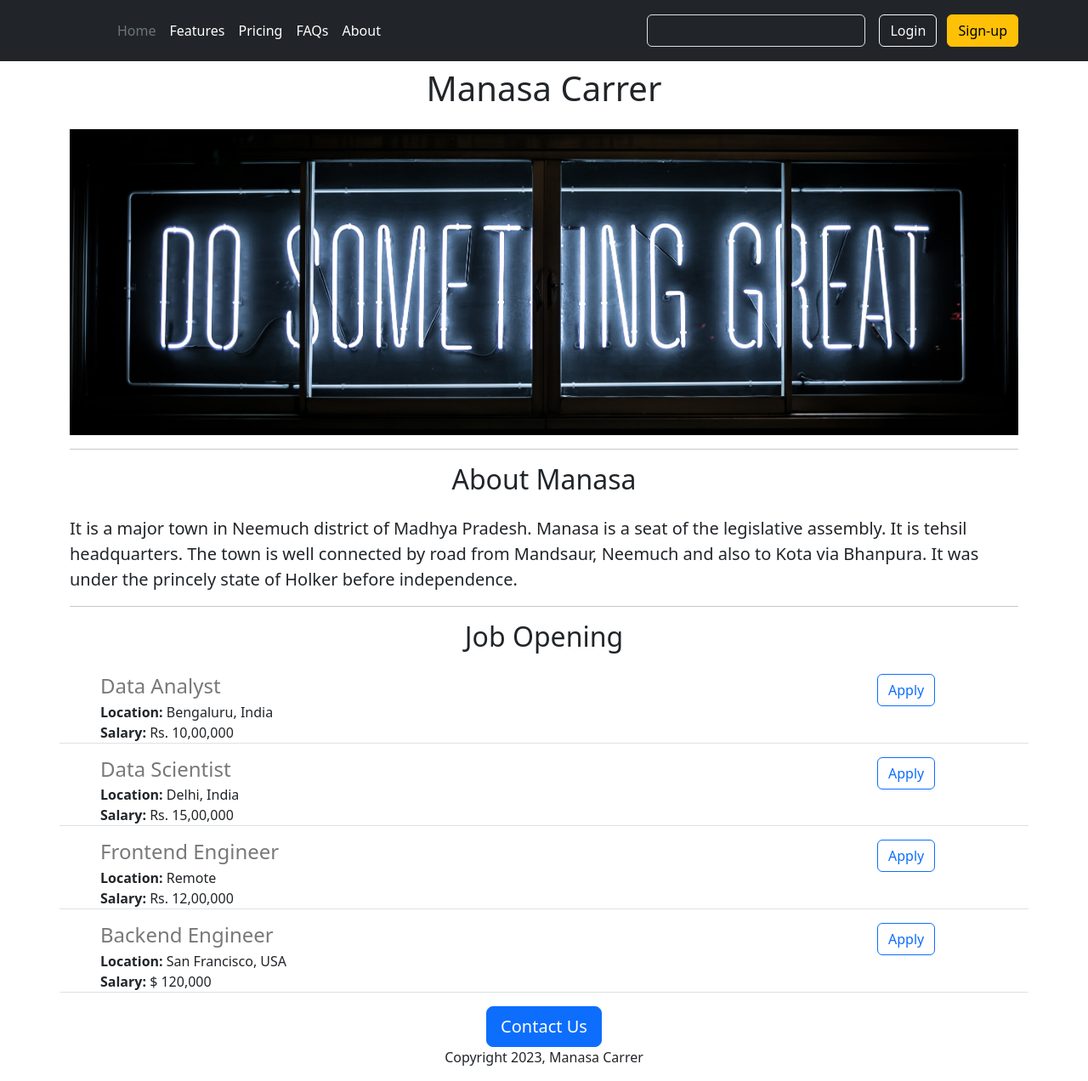
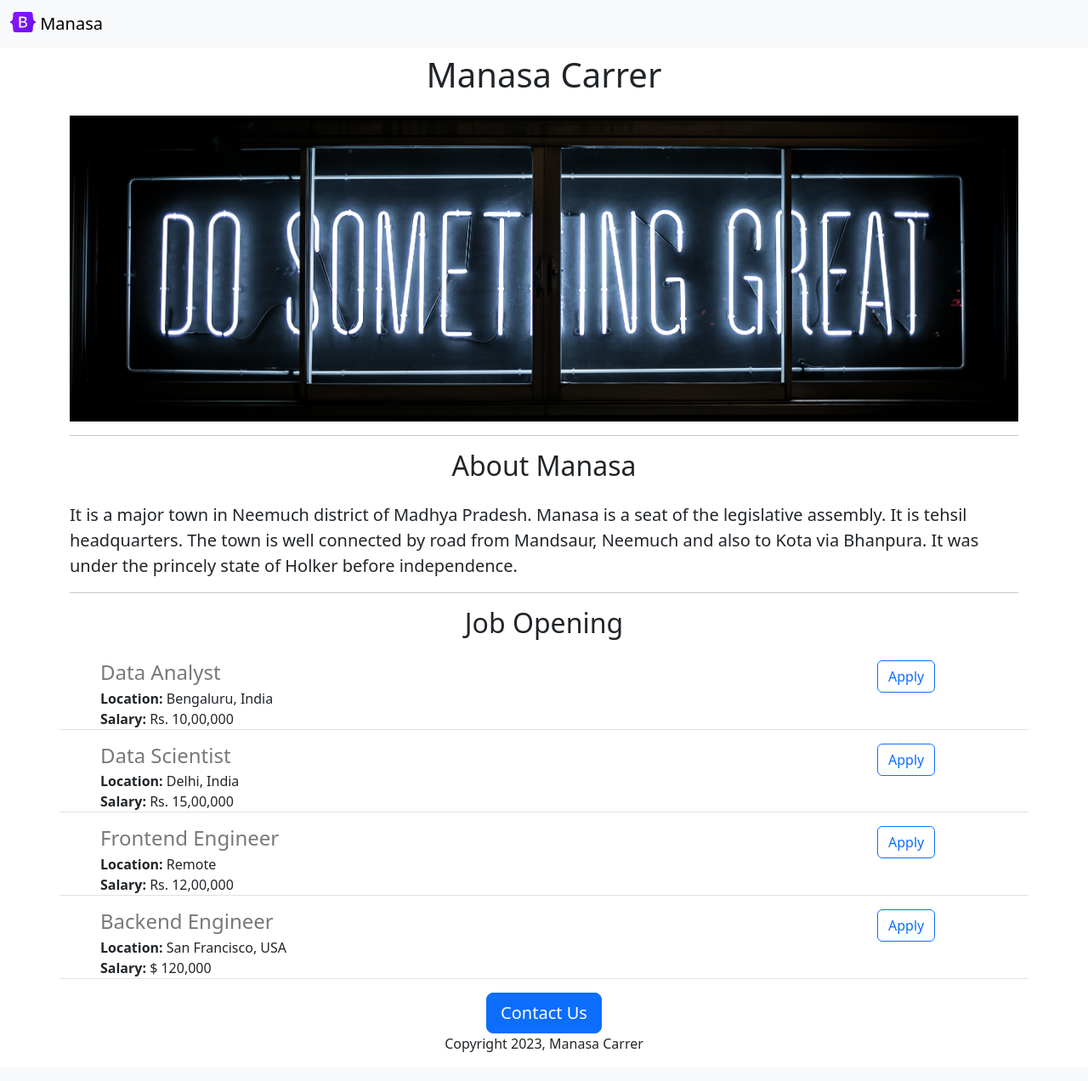
Before and after one commit to kuldeep1A/carrer-website-sys, a Flask app: page / in a window 1280 px wide. Shown: the whole page at 85% size. After the commit the page ends 1238 px from the top, so only its background shows below. Run offline with Flask 3, Linux system fonts and the light colour scheme.

Commit message:
add logo and agian nav bar

```diff
--- a/templates/nav.html
+++ b/templates/nav.html
@@ -1,26 +1,8 @@
-  <header class="p-3 text-bg-dark">
-    <div class="container">
-      <div class="d-flex flex-wrap align-items-center justify-content-center justify-content-lg-start">
-        <a href="/" class="d-flex align-items-center mb-2 mb-lg-0 text-white text-decoration-none">
-          <svg class="bi me-2" width="40" height="32" role="img" aria-label="Bootstrap"><use xlink:href="#bootstrap"/></svg>
-        </a>
-
-        <ul class="nav col-12 col-lg-auto me-lg-auto mb-2 justify-content-center mb-md-0">
-          <li><a href="#" class="nav-link px-2 text-secondary">Home</a></li>
-          <li><a href="#" class="nav-link px-2 text-white">Features</a></li>
-          <li><a href="#" class="nav-link px-2 text-white">Pricing</a></li>
-          <li><a href="#" class="nav-link px-2 text-white">FAQs</a></li>
-          <li><a href="#" class="nav-link px-2 text-white">About</a></li>
-        </ul>
-
-        <form class="col-12 col-lg-auto mb-3 mb-lg-0 me-lg-3" role="search">
-          <input type="search" class="form-control form-control-dark text-bg-dark" placeholder="Search..." aria-label="Search">
-        </form>
-
-        <div class="text-end">
-          <button type="button" class="btn btn-outline-light me-2">Login</button>
-          <button type="button" class="btn btn-warning">Sign-up</button>
-        </div>
-      </div>
-    </div>
-  </header>
+<nav class="navbar bg-body-tertiary ">
+  <div class="container-fluid">
+    <a class="navbar-brand" href="#">
+      <img src="/static/bootstrap-logo.svg" alt="Logo" width="30" height="24" class="d-inline-block align-text-top">
+      Manasa
+    </a>
+  </div>
+</nav>
```
Also changed, not shown: static/bootstrap-logo.svg (added).
